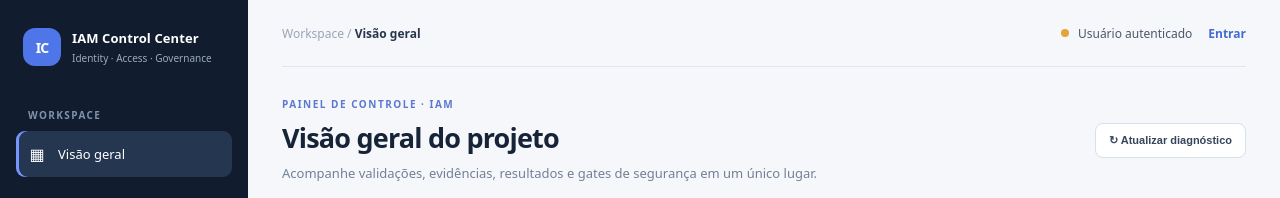
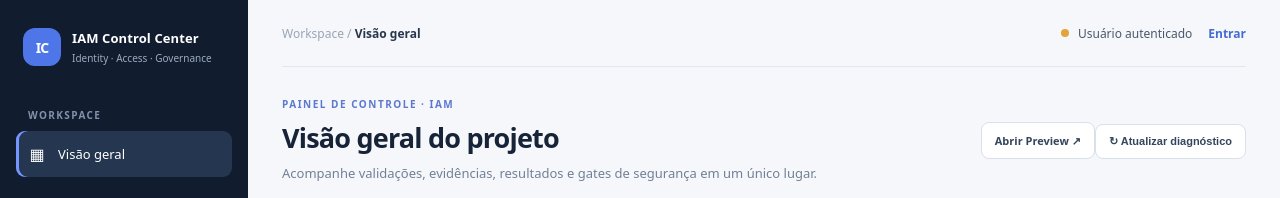
Before and after one commit to alexoaraujo/iam-control-center-new, a Next.js app in the folder apps/web/: page / in a window 1280 px wide. Shown: the top 198 px of the page. Built offline with nearby package versions, Linux system fonts and the light colour scheme; no server answers.

Commit message:
feat(dashboard): add stable preview domain shortcut

```diff
--- a/apps/web/src/app/dashboard.tsx
+++ b/apps/web/src/app/dashboard.tsx
@@ -133,7 +133,7 @@ export default function Dashboard({ userLabel, authenticated, authConfigured, da
             <h1>Visão geral do projeto</h1>
             <p>Acompanhe validações, evidências, resultados e gates de segurança em um único lugar.</p>
           </div>
-          <button className={styles.secondaryButton} onClick={runHealthCheck} disabled={checking}>{checking ? "Verificando…" : "↻ Atualizar diagnóstico"}</button>
+          <div className={styles.welcomeActions}><a className={styles.secondaryButton} href="https://iam-control-center-preview.vercel.app" target="_blank" rel="noreferrer">Abrir Preview ↗</a><button className={styles.secondaryButton} onClick={runHealthCheck} disabled={checking}>{checking ? "Verificando…" : "↻ Atualizar diagnóstico"}</button></div>
         </section>
 
         <section className={styles.metrics} aria-label="Resumo do projeto">
```
